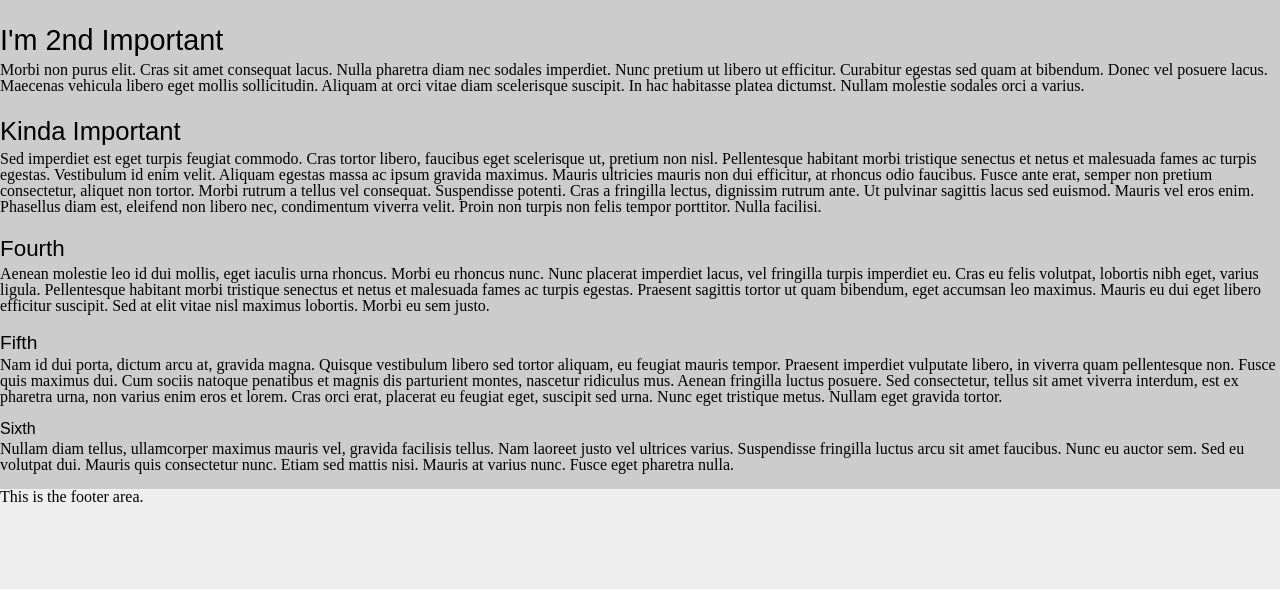
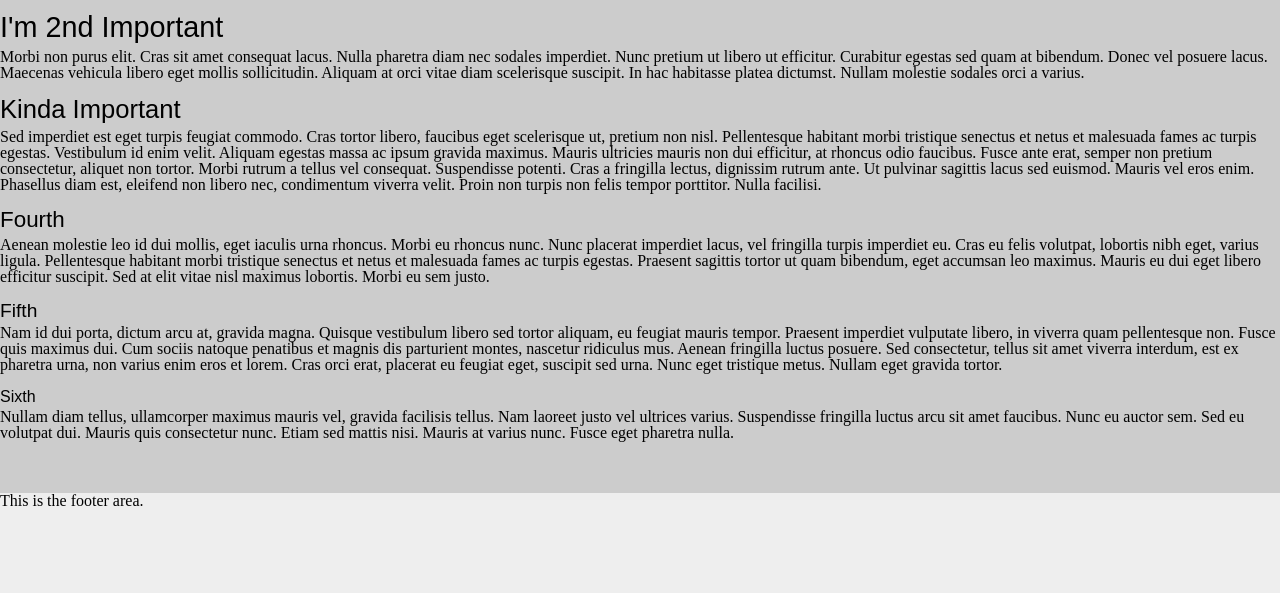
Before and after one commit to ccurtin/SASS-App-Boiler-Plate, a website: page app/index.html in a window 1280 px wide. Shown: the part 207-800 px from the top of the page. Drawn offline with Linux system fonts and the light colour scheme.

Commit message:
make sticky-footer more dynamic to page-content height

```diff
--- a/app/index.html
+++ b/app/index.html
@@ -10,7 +10,7 @@
 <div class="scroll-wrapper">
   <div class="site-wrapper">
        <header class="header">
-        <nav role="navigation" class="nav">
+        <nav role="navigation" class="nav--header">
           <ul>
             <li><a href="#">menu item 1</a></li>
             <li><a href="#">menu item 2</a></li>
@@ -20,7 +20,9 @@
           </ul>
         </nav>
       </header>
+      <div class="layout-wrapper">
         <div class="layout">
+          <div class="layout-inner">
 
             <h1>Most Important</h1>
             <p>Lorem ipsum dolor sit amet, consectetur adipiscing elit. Nulla at ipsum euismod, blandit elit at, tempus lorem. Nullam scelerisque sagittis tempus. Nulla fringilla convallis nisi, ut dictum urna semper in. Ut sit amet leo sit amet turpis malesuada bibendum tincidunt eget felis. In elit metus, tincidunt at libero sed, blandit tincidunt arcu.</p>
@@ -41,7 +43,9 @@
             <p>Nullam diam tellus, ullamcorper maximus mauris vel, gravida facilisis tellus. Nam laoreet justo vel ultrices varius. Suspendisse fringilla luctus arcu sit amet faucibus. Nunc eu auctor sem. Sed eu volutpat dui. Mauris quis consectetur nunc. Etiam sed mattis nisi. Mauris at varius nunc. Fusce eget pharetra nulla.</p>
 
             <div class='layout_footer'></div>
+          </div><!-- .layout-inner -->
         </div><!--.layout -->
+      </div><!-- .layout-wrapper -->
     <footer class='footer'>
       This is the footer area.
     </footer>
--- a/components/sass/partials/_header.scss
+++ b/components/sass/partials/_header.scss
@@ -1,3 +1,12 @@
 .header {
     background: $header--bg;
+    margin: 0 auto;
+    margin-bottom:-($header--height); // for sticky footer.
+    height: $header--height;
+    overflow: hidden;
+    position: relative;
+    h1 {
+        position: relative;
+        top: 0;
+    }
 }
--- a/components/sass/partials/_layout.scss
+++ b/components/sass/partials/_layout.scss
@@ -1,14 +1,47 @@
-.scroll-wrapper{
-	overflow-x:hidden;
+* {
+    -webkit-box-sizing: border-box;
+    -moz-box-sizing: border-box;
+    -o-box-sizing: border-box;
+    -ms-box-sizing: border-box;
+    box-sizing: border-box;
 }
+/*
+	START:::: needed for proper base sticky-footer
+	+ better to extend the following, rather than edit directly.
+*/
 .site-wrapper {
-    max-width: $layout_width;
+    overflow-x: hidden;
+    background: $base-color;
+    max-width: 100%;
     height: 100%; // important for footer to touch bottom if page content is short.
     margin: 0 auto; // centered if box-layout.
 }
 
-@include sticky-footer($footer--height, ".layout", ".layout_footer", ".footer");
+.scroll-wrapper {
+    overflow-x: hidden;
+    height: 100%;
+    -webkit-overflow-scrolling: touch; // ensure smooth scrolling on iOS
+}
 
-.header {
-    height: $header--height;
+.layout-wrapper {
+    max-width: 100%;
+    margin: 0 auto;
+    overflow-x: hidden;
+    padding: 0;
+    padding-top: $header--height;
 }
+
+.layout {
+    padding-top: 2em;
+    overflow-x: hidden;
+}
+
+.layout-inner {
+    max-width: $layout-width;
+    margin: 0 auto;
+}
+
+@include sticky-footer($footer--height, ".layout-wrapper", ".layout_footer", ".footer");
+/*
+	END::: needed for proper base sticky-footer
+*/
--- a/components/sass/partials/_variables.scss
+++ b/components/sass/partials/_variables.scss
@@ -8,6 +8,8 @@ $footer--height: 10rem;
 /*
 	Colors
 */
+$base-color:#CCC;
+
 $header--bg: #EEE;
 $footer--bg: #EEE;
 $layout--bg: #CCC;
```
Also changed, not shown: app/css/styles.css, 1 other file. Lines whose indentation alone changed are shown as unchanged.
